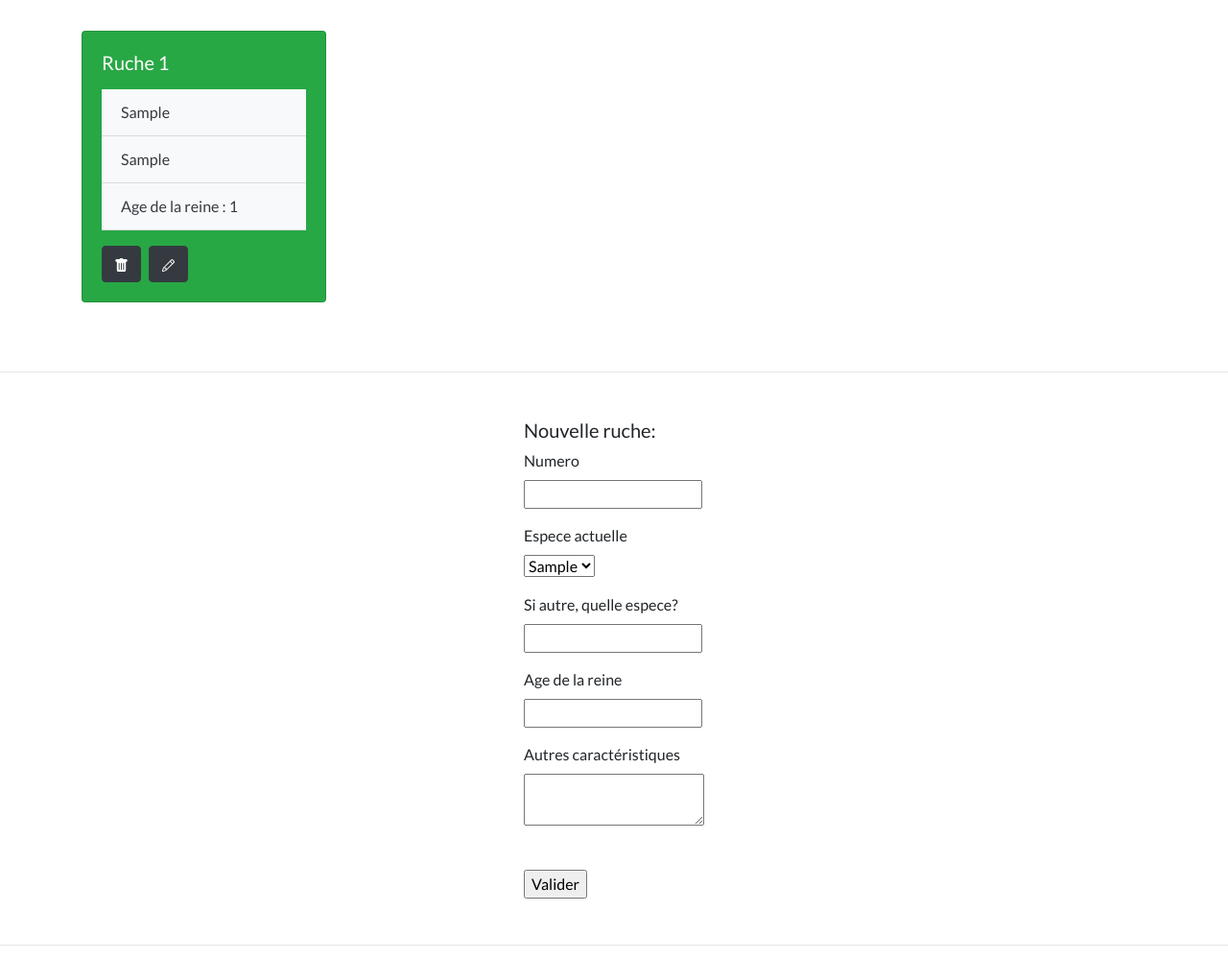
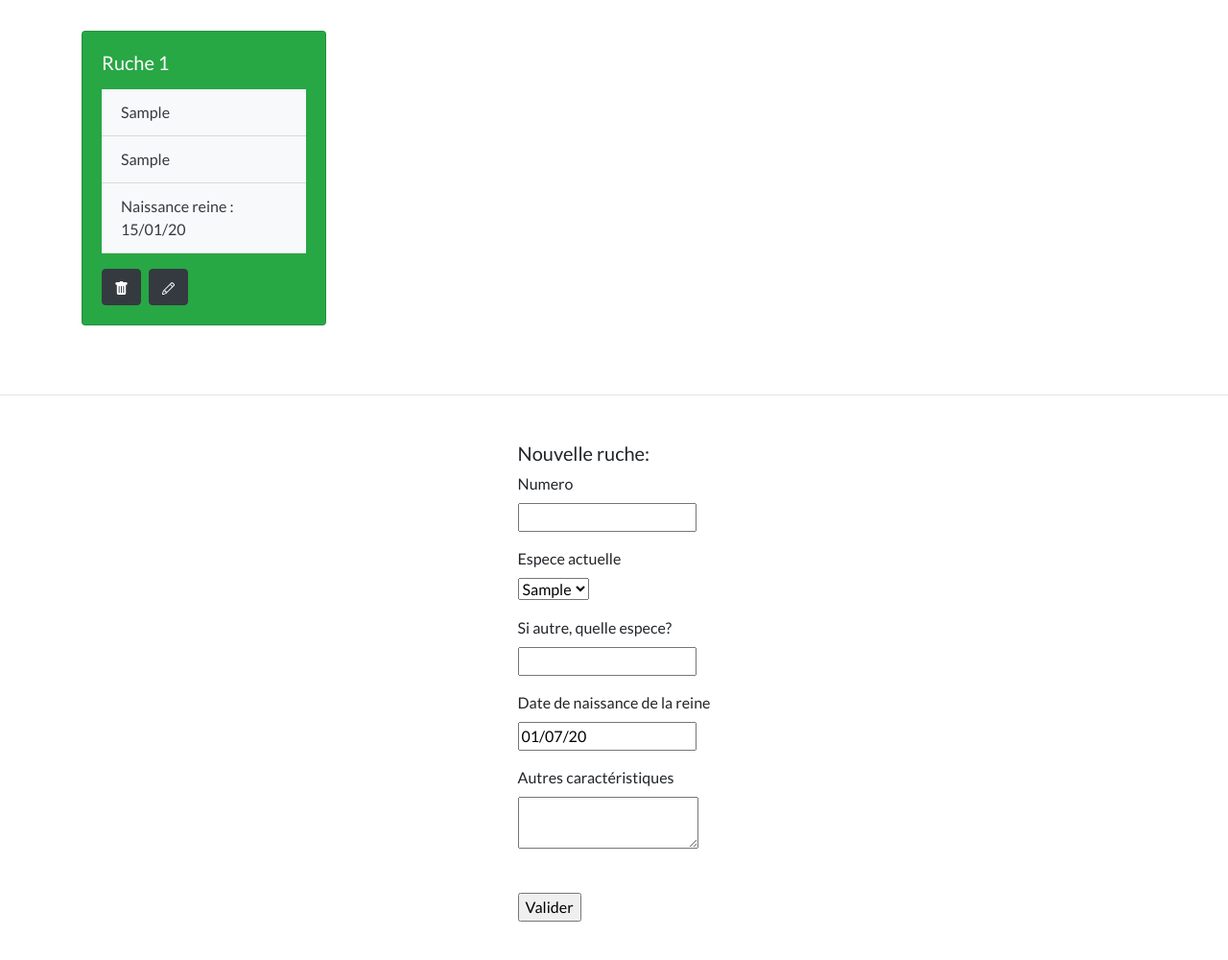
Before and after one commit to Alchemille/Rucher, a Flask app: page /rucher/1 in a window 1280 px wide. Shown: the part 56-1056 px from the top of the page at 96% size. Run offline with Flask 2, Linux system fonts and the light colour scheme; tables that the repository leaves empty hold one stand-in row (values such as "Sample post"); some libraries are stand-ins or nearby versions.

Commit message:
Format queen birthday d/m/y

```diff
--- a/app_pack/forms.py
+++ b/app_pack/forms.py
@@ -4,7 +4,7 @@ from wtforms import (StringField, BooleanField, DateTimeField,
                      RadioField,SelectField,TextField,
                      TextAreaField,SubmitField, PasswordField)
 from wtforms.validators import DataRequired, ValidationError
-
+from datetime import datetime
 
 class RucherAddForm(FlaskForm):
 
@@ -26,7 +26,7 @@ class RucheForm(FlaskForm):
     num = StringField("Numero",validators=[DataRequired()])
     breed = SelectField("Espece actuelle", validators=[check_espece_renseignee])
     new_breed = StringField("Si autre, quelle espece?")
-    age_queen = StringField("Age de la reine")
+    age_queen = DateTimeField("Date de naissance de la reine", default=datetime.today(), format='%d/%m/%y')
     feedback = TextAreaField("Autres caractéristiques")
     submit = SubmitField('Valider')
 
--- a/app_pack/models.py
+++ b/app_pack/models.py
@@ -74,7 +74,7 @@ class Ruche(db.Model):
     num = db.Column(db.Integer, unique=True)
     feedback = db.Column(db.Text)
     specie = db.Column(db.String(64), index=True)
-    age_reine = db.Column(db.Integer)
+    age_reine = db.Column(db.DateTime, index=True, default=datetime.today().strftime("%d/%m/%y"))
 
     def __repr__(self):
         return 'Ruche {}'.format(id)
--- a/app_pack/templates/rucher.html
+++ b/app_pack/templates/rucher.html
@@ -21,7 +21,7 @@
                 <li class="list-group-item text-dark bg-light"> {{ i.feedback }}</li>
                 {% endif %}
 
-                <li class="list-group-item text-dark bg-light"> Age de la reine : {{ i.age_reine }}</li>
+                <li class="list-group-item text-dark bg-light"> Naissance reine : {{ i.age_reine.strftime("%d/%m/%y") }}</li>
 
                 </ul>
 
```
